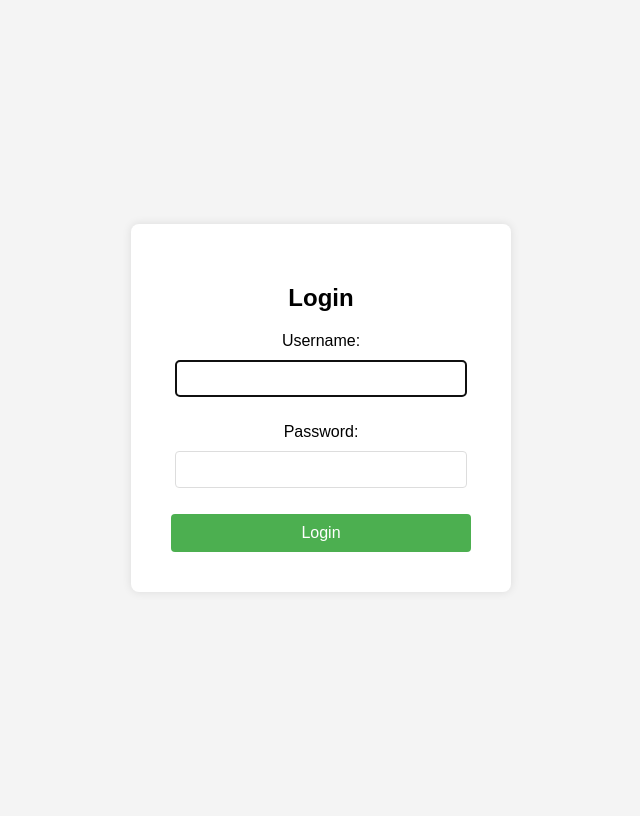
After one commit to YusufBee1/CF-Python-Course, a Django app: page /login/ in a window 1280 px wide. The commit adds this page. Shown: the whole page, without its empty margins (319-959 px from the left). Run offline with Django 4.2, Linux system fonts and the light colour scheme.

Commit message:
Complete Exercise 2.6: Authentication and Login Protection

```diff
--- a/Achievement 2/Exercise 2.2/A2_Recipe_App/src/recipe_project/settings.py
+++ b/Achievement 2/Exercise 2.2/A2_Recipe_App/src/recipe_project/settings.py
@@ -122,3 +122,6 @@ STATIC_URL = 'static/'
 # https://docs.djangoproject.com/en/4.2/ref/settings/#default-auto-field
 
 DEFAULT_AUTO_FIELD = 'django.db.models.BigAutoField'
+
+# Redirect to this URL when a login is required
+LOGIN_URL = '/login/'
--- /dev/null
+++ b/Achievement 2/Exercise 2.2/A2_Recipe_App/src/recipes/templates/recipes/login.html
@@ -0,0 +1,27 @@
+<!DOCTYPE html>
+<html>
+<head>
+    <title>Login</title>
+    <style>
+        body { font-family: sans-serif; display: flex; justify-content: center; align-items: center; height: 100vh; background-color: #f4f4f4; }
+        .login-box { background: white; padding: 40px; border-radius: 8px; box-shadow: 0 0 10px rgba(0,0,0,0.1); width: 300px; text-align: center; }
+        input { margin: 10px 0; padding: 10px; width: 90%; border: 1px solid #ddd; border-radius: 4px; }
+        button { background-color: #4CAF50; color: white; padding: 10px 20px; border: none; border-radius: 4px; cursor: pointer; width: 100%; font-size: 16px; }
+        button:hover { background-color: #45a049; }
+        .error { color: red; margin-bottom: 15px; }
+    </style>
+</head>
+<body>
+    <div class="login-box">
+        <h2>Login</h2>
+        {% if error_message %}
+            <p class="error">{{ error_message }}</p>
+        {% endif %}
+        <form method="POST">
+            {% csrf_token %}
+            {{ form.as_p }}
+            <button type="submit">Login</button>
+        </form>
+    </div>
+</body>
+</html>
--- a/Achievement 2/Exercise 2.2/A2_Recipe_App/src/recipes/templates/recipes/recipes_home.html
+++ b/Achievement 2/Exercise 2.2/A2_Recipe_App/src/recipes/templates/recipes/recipes_home.html
@@ -15,7 +15,7 @@
     <div class="welcome-box">
         <h1>Welcome to Recipe App 🍳</h1>
         <p>Discover simple, delicious recipes calculated for your skill level.</p>
-        <a href="{% url 'recipes:list' %}" class="btn">View All Recipes</a>
+        <a href="{% url 'recipes:login' %}" class="btn">Login to View Recipes</a>
     </div>
 </body>
 </html>
--- a/Achievement 2/Exercise 2.2/A2_Recipe_App/src/recipes/templates/recipes/recipes_list.html
+++ b/Achievement 2/Exercise 2.2/A2_Recipe_App/src/recipes/templates/recipes/recipes_list.html
@@ -19,5 +19,8 @@
     </ul>
     <br>
     <a href="{% url 'recipes:home' %}" style="background:none; box-shadow:none; color: #666;">← Back to Home</a>
+
+    <br><br>
+    <a href="{% url 'recipes:logout' %}" style="color: red; font-size: 0.9em;">Logout</a>
 </body>
 </html>
--- a/Achievement 2/Exercise 2.2/A2_Recipe_App/src/recipes/urls.py
+++ b/Achievement 2/Exercise 2.2/A2_Recipe_App/src/recipes/urls.py
@@ -1,10 +1,12 @@
 from django.urls import path
-from .views import home, recipes_list, recipes_detail
+from .views import home, recipes_list, recipes_detail, login_view, logout_view
 
 app_name = 'recipes'
 
 urlpatterns = [
    path('', home, name='home'),
+   path('login/', login_view, name='login'),
+   path('logout/', logout_view, name='logout'),
    path('list/', recipes_list, name='list'),
    path('list/<int:pk>/', recipes_detail, name='detail'),
 ]
--- a/Achievement 2/Exercise 2.2/A2_Recipe_App/src/recipes/views.py
+++ b/Achievement 2/Exercise 2.2/A2_Recipe_App/src/recipes/views.py
@@ -1,17 +1,49 @@
-from django.shortcuts import render, get_object_or_404
+from django.shortcuts import render, redirect
+from django.contrib.auth import authenticate, login, logout
+from django.contrib.auth.forms import AuthenticationForm
+from django.contrib.auth.decorators import login_required
 from .models import Recipe
 
+# HOME PAGE (Public)
 def home(request):
    return render(request, 'recipes/recipes_home.html')
 
+# LOGIN VIEW
+def login_view(request):
+    error_message = None
+    if request.method == 'POST':
+        form = AuthenticationForm(data=request.POST)
+        if form.is_valid():
+            user = form.get_user()
+            login(request, user)
+            return redirect('recipes:list')  # Redirect to the recipe list after login
+        else:
+            error_message = 'Invalid username or password'
+    else:
+        form = AuthenticationForm()
+
+    context = {
+        'form': form,
+        'error_message': error_message
+    }
+    return render(request, 'recipes/login.html', context)
+
+# LOGOUT VIEW
+def logout_view(request):
+    logout(request)
+    return render(request, 'recipes/success.html')
+
+# RECIPE LIST (Protected)
+@login_required
 def recipes_list(request):
    recipes = Recipe.objects.all()
    return render(request, 'recipes/recipes_list.html', {'recipes': recipes})
 
+# RECIPE DETAIL (Protected)
+@login_required
 def recipes_detail(request, pk):
-   recipe = get_object_or_404(Recipe, pk=pk)
-   # FIX: Split the ingredients here in Python
-   # This assumes ingredients are separated by commas (e.g., "Flour, Water, Salt")
+   recipe = Recipe.objects.get(pk=pk)
+   # Python-side split for ingredients
    ingredients_list = recipe.ingredients.split(',')
    return render(request, 'recipes/recipes_detail.html', {
        'recipe': recipe,
```
Also changed, not shown: Achievement 2/Exercise 2.2/A2_Recipe_App/src/recipes/templates/recipes/success.html (added, +18 -0 lines), Learning_Journal.MD (+14 -0 lines), Achievement 2/Exercise 2.2/A2_Recipe_App/src/db.sqlite3, Achievement 2/Exercise 2.6/After Logging In.jpg (added), Achievement 2/Exercise 2.6/Homepage.jpg (added), Achievement 2/Exercise 2.6/List Page - Login, Auto.jpg (added), Achievement 2/Exercise 2.6/Logging In.jpg (added), Achievement 2/Exercise 2.6/Logout.jpg (added).
